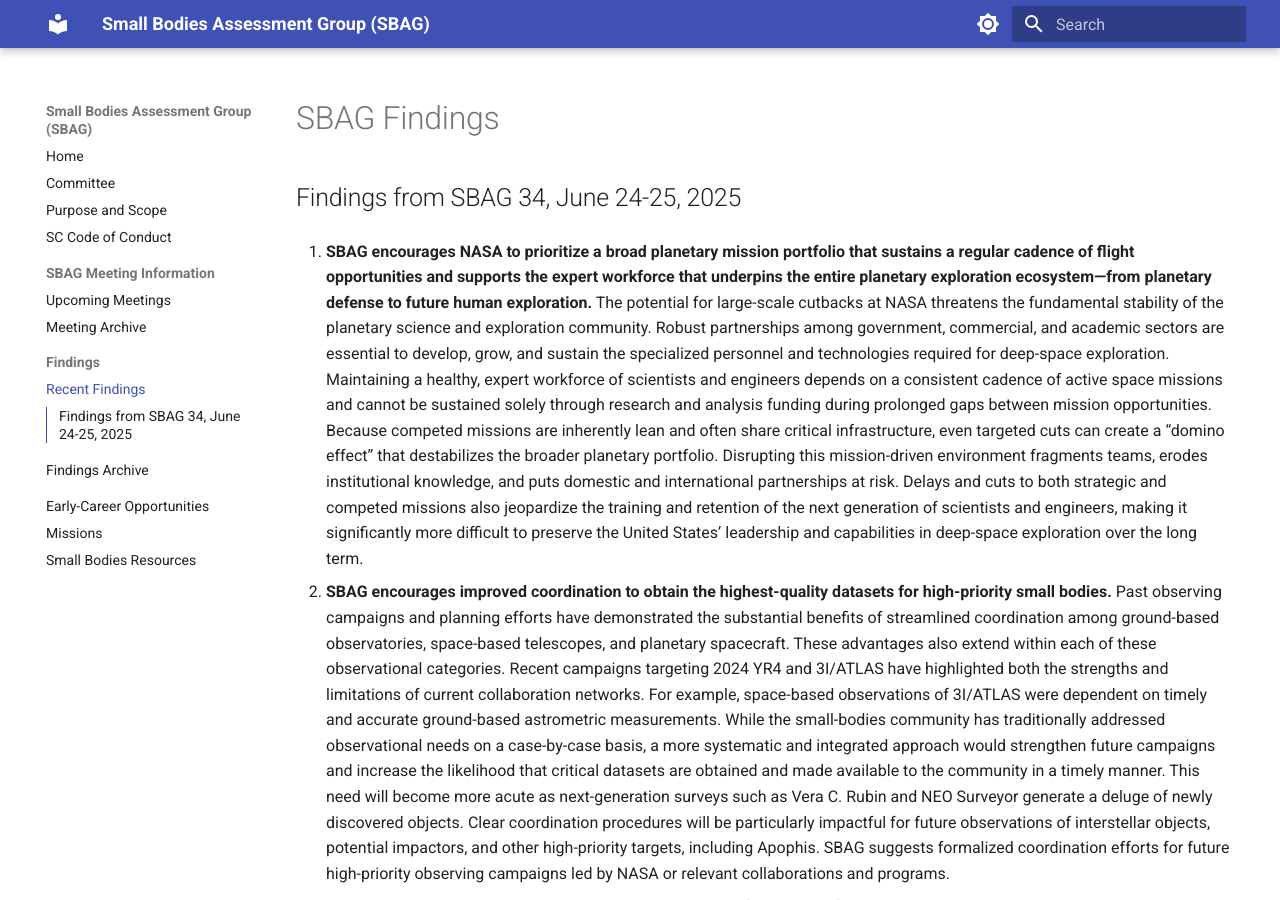
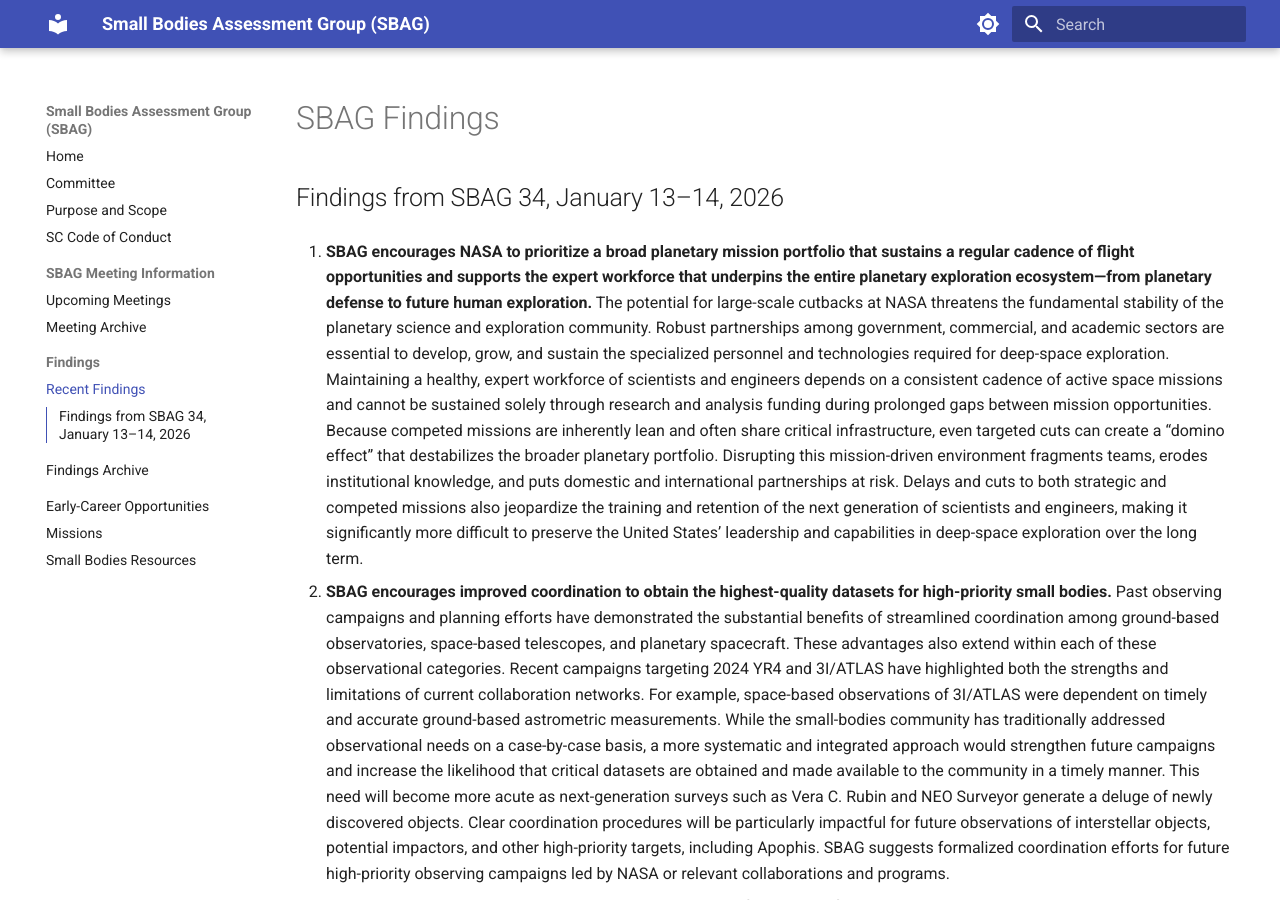
Before and after one commit to SmallBodiesAssessmentGroup/SBAG-Website, an MkDocs documentation site: the page built from docs/findings/index.md, in a window 1280 px wide and 900 px high. Built offline with MkDocs 1.6.1 and Material for MkDocs 9.7.7, drawn with Linux system fonts in a browser that asks for light colours.

Commit message:
Update index.md
Fixed SBAG34 dates.

```diff
--- a/docs/findings/index.md
+++ b/docs/findings/index.md
@@ -1,6 +1,6 @@
 # SBAG Findings
 
-## Findings from SBAG 34, June 24-25, 2025
+## Findings from SBAG 34, January 13–14, 2026
 
 1. **SBAG encourages NASA to prioritize a broad planetary mission portfolio that sustains a regular cadence of flight opportunities and supports the expert workforce that underpins the entire planetary exploration ecosystem—from planetary defense to future human exploration.**
    The potential for large-scale cutbacks at NASA threatens the fundamental stability of the planetary science and exploration community. Robust partnerships among government, commercial, and academic sectors are essential to develop, grow, and sustain the specialized personnel and technologies required for deep-space exploration. Maintaining a healthy, expert workforce of scientists and engineers depends on a consistent cadence of active space missions and cannot be sustained solely through research and analysis funding during prolonged gaps between mission opportunities. Because competed missions are inherently lean and often share critical infrastructure, even targeted cuts can create a “domino effect” that destabilizes the broader planetary portfolio. Disrupting this mission-driven environment fragments teams, erodes institutional knowledge, and puts domestic and international partnerships at risk. Delays and cuts to both strategic and competed missions also jeopardize the training and retention of the next generation of scientists and engineers, making it significantly more difficult to preserve the United States’ leadership and capabilities in deep-space exploration over the long term.
```
